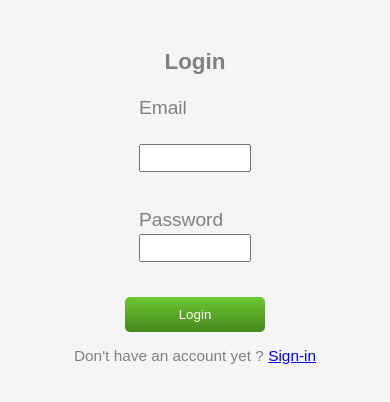
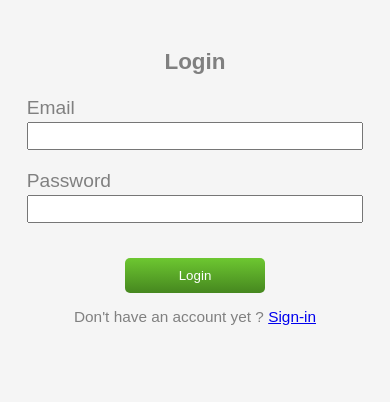
Before and after one commit to lanasandra/LegarantMobileApp, a website: page public/index.html in a window 390 px wide. Shown: the part 352-754 px from the top of the page. Drawn offline with Linux system fonts and the light colour scheme; a web font is replaced by a local one.

Commit message:
update responsive css

```diff
--- a/public/style.css
+++ b/public/style.css
@@ -145,21 +145,18 @@ text-align: left;
 @media all and (max-width: 768px)
 {
 
-  #blocDetails
+  .blocFields
   {
 
     width: 90%;
     margin: 5px auto;
   }
 
- .blocFields
- {
+ #blocDetails
+  {
   display: flex;
   flex-direction: column;
- }
- #blocContactDetails, #blocContractDetails, #blocProductDetails
+  width: 90%;
+  }
 
- {
-   width: 90%;
- }
 }
```
